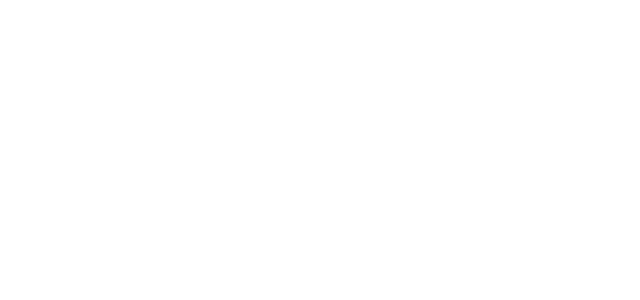
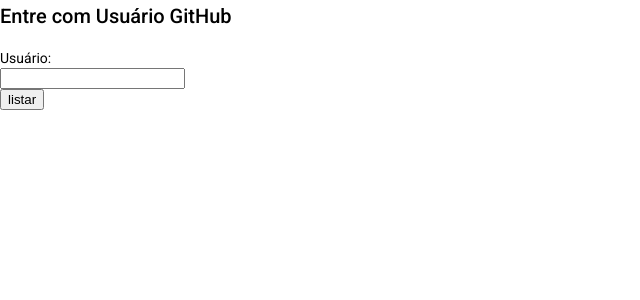
Before and after one commit to Lrrsouza/ProjectAngularSPA, an Angular app: page / in a window 1280 px wide. Shown: the top 300 px of the page, without its empty margins (0-640 px from the left). Built offline with nearby package versions, Linux system fonts and the light colour scheme.

Commit message:
Create Services api-git-hub

```diff
--- a/src/app/app-routing.module.ts
+++ b/src/app/app-routing.module.ts
@@ -1,7 +1,12 @@
 import { NgModule } from '@angular/core';
 import { RouterModule, Routes } from '@angular/router';
+import { HomeSpaComponent } from './home-spa/home-spa.component';
 
 const routes: Routes = [
+  {
+    path:'',
+    component: HomeSpaComponent
+  }
 
 ];
 
--- a/src/app/home-spa/home-spa.component.html
+++ b/src/app/home-spa/home-spa.component.html
@@ -1 +1,20 @@
-<p>home-spa works!</p>
+<div>
+  <h2>Entre com Usuário GitHub</h2>
+
+  <form>
+    <label for="userName">Usuário:</label><br />
+    <input
+      type="text"
+      id="userName"
+      name="userName"
+      [(ngModel)]="userName"
+    /><br />
+    <button (click)="listeRepositoryCompont()">listar</button>
+  </form>
+  <div>
+    <div *ngFor="let item of repositoryList">
+      {{item.name}} <br> {{item.url}}
+
+    </div>
+  </div>
+</div>
--- a/src/app/home-spa/home-spa.component.scss
+++ b/src/app/home-spa/home-spa.component.scss
@@ -0,0 +1,7 @@
+.mat-stepper-horizontal {
+  margin-top: 8px;
+}
+
+.mat-form-field {
+  margin-top: 16px;
+}
--- a/src/app/home-spa/home-spa.component.ts
+++ b/src/app/home-spa/home-spa.component.ts
@@ -1,15 +1,30 @@
 import { Component, OnInit } from '@angular/core';
-
+import { ApiGitHubService } from '../services/api-git-hub.service';
 @Component({
   selector: 'spa-home-spa',
   templateUrl: './home-spa.component.html',
-  styleUrls: ['./home-spa.component.scss']
+  styleUrls: ['./home-spa.component.scss'],
 })
 export class HomeSpaComponent implements OnInit {
+  userName: string = '';
+  repositoryList: { name: string; url: string }[] = [];
 
-  constructor() { }
+  constructor(private service: ApiGitHubService) {}
 
-  ngOnInit(): void {
+  ngOnInit(): void {}
+
+  listeRepositoryCompont() {
+    this.repositoryList = [];
+    this.service.listRepository(this.userName).subscribe((data: any) => {
+      console.log('resultadoApi', data);
+      data.forEach((element: any) => {
+        const repository: { name: string; url: string } = {
+          name: element.name,
+          url: element.html_url,
+        };
+        this.repositoryList.push(repository);
+      });
+      console.log('lista repositorio', this.repositoryList);
+    });
   }
-
 }
--- /dev/null
+++ b/src/app/services/api-git-hub.service.ts
@@ -0,0 +1,16 @@
+import { Injectable } from '@angular/core';
+import { HttpClient } from '@angular/common/http';
+
+@Injectable({
+  providedIn: 'root'
+})
+export class ApiGitHubService {
+
+  constructor(private http: HttpClient) {
+
+  }
+
+  listRepository(userName:string) {
+    return this.http.get(`https://api.github.com/users/${userName}/repos?per_page=50`);
+  }
+}
```
Also changed, not shown: src/app/app.module.ts (+9 -1 lines), src/app/app.component.html (line endings or trailing spaces), 1 other file (tests, documents, lock files or other folders).
